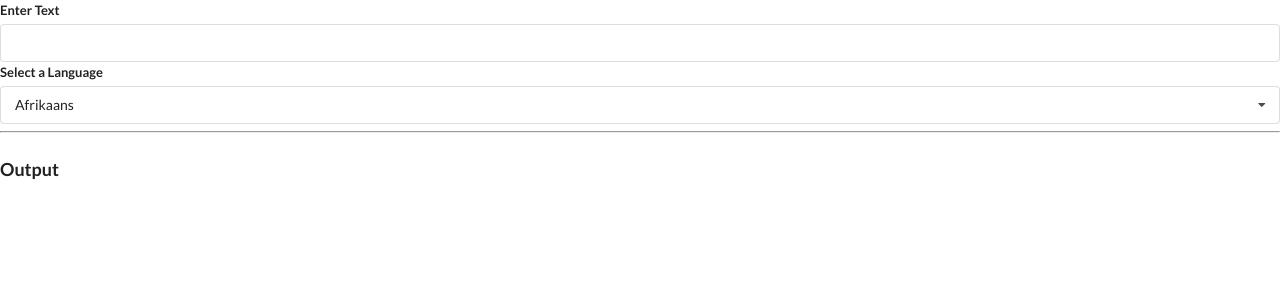
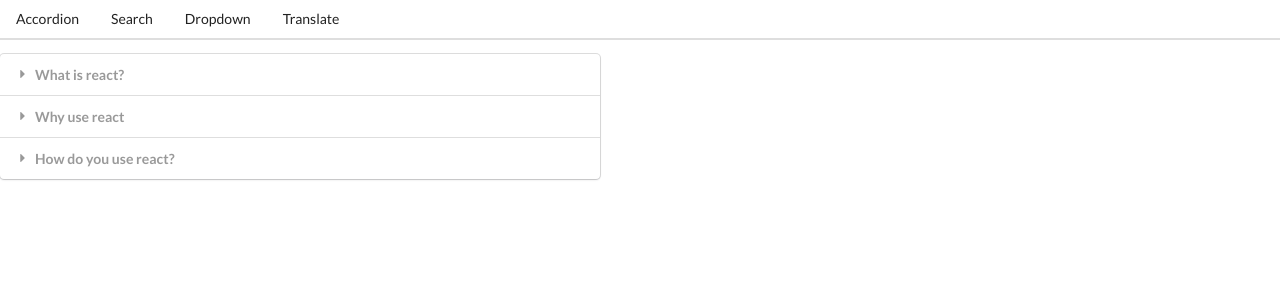
Before and after one commit to CodyHoban/widgets, a React (Create React App) app: page / in a window 1280 px wide. Shown: the top 300 px of the page. Built offline with nearby package versions, Linux system fonts and the light colour scheme; no server answers.

Commit message:
adding routing capabilities

```diff
--- a/src/App.js
+++ b/src/App.js
@@ -1,8 +1,10 @@
-import React, { useState } from 'react'
+import React, { Component, useState } from 'react'
 import Accordion from './components/Accordion'
 import Search from './components/Search'
 import Dropdown from './components/Dropdown'
 import Translate from './components/Translate'
+import Route from './components/Route'
+import Header from './components/Header'
 
 const items = [
     {
@@ -34,11 +36,30 @@
     }
 ];
 
+
 export default () => {
+    const [selected, setSelected] = useState(options[0]);
 
     return (
         <div>
-            <Translate />
+            <Header />
+            <Route path="/">
+                <Accordion items={items} />
+            </Route>
+            <Route path="/list">
+                <Search />
+            </Route>
+            <Route path='/dropdown'>
+                <Dropdown
+                    label="Select a color"
+                    options={options}
+                    selected={selected}
+                    onSelectedChange={setSelected}
+                />
+            </Route>
+            <Route path="/translate">
+                <Translate />
+            </Route>
         </div>
     );
 };
--- /dev/null
+++ b/src/components/Header.js
@@ -0,0 +1,23 @@
+import React from 'react'
+import Link from './Link'
+
+const Header = () => {
+    return (
+        <div className="ui secondary pointing menu">
+            <Link href="/" className="item">
+                Accordion
+            </Link>
+            <Link href="/list" className="item">
+                Search
+            </Link>
+            <Link href="/dropdown" className="item">
+                Dropdown
+            </Link>
+            <Link href="/translate" className="item">
+                Translate
+            </Link>
+        </div>
+    )
+};
+
+export default Header;
--- /dev/null
+++ b/src/components/Link.js
@@ -0,0 +1,21 @@
+import React from 'react'
+
+const Link = ({ className, href, children }) => {
+    const onClick = (event) => {
+        if (event.metaKey || event.ctrlKey) {
+            return
+        }
+
+        event.preventDefault();
+        window.history.pushState({}, '', href);
+
+        const navEvent = new PopStateEvent('popstate');
+        window.dispatchEvent(navEvent);
+    };
+
+    return (
+        <a onClick={onClick} className={className} href={href}>{children}</a>
+    )
+};
+
+export default Link;
--- /dev/null
+++ b/src/components/Route.js
@@ -0,0 +1,24 @@
+import { useEffect, useState } from 'react'
+
+const Route = ({ path, children }) => {
+    const [currentPath, setCurrentPath] = useState(window.location.pathname);
+
+    useEffect(() => {
+    const onLocationChange = () => {
+        setCurrentPath(window.location.pathname);
+    }
+
+        window.addEventListener('popstate', onLocationChange)
+
+        return () => {
+            window.removeEventListener('popstate', onLocationChange);
+        }
+    }, []);
+
+    return currentPath === path
+    ? children
+    : null;
+};
+
+
+export default Route;
```
